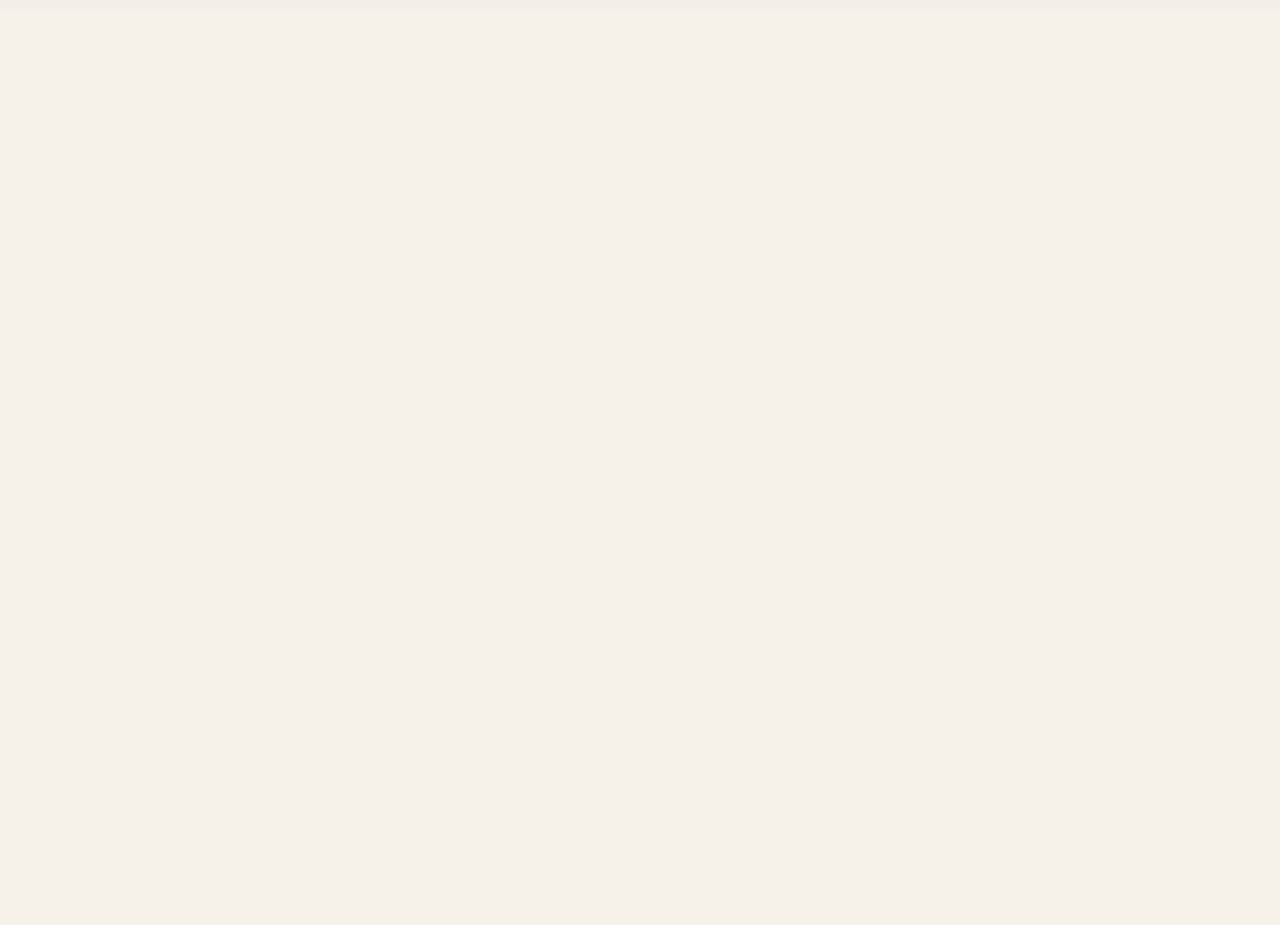
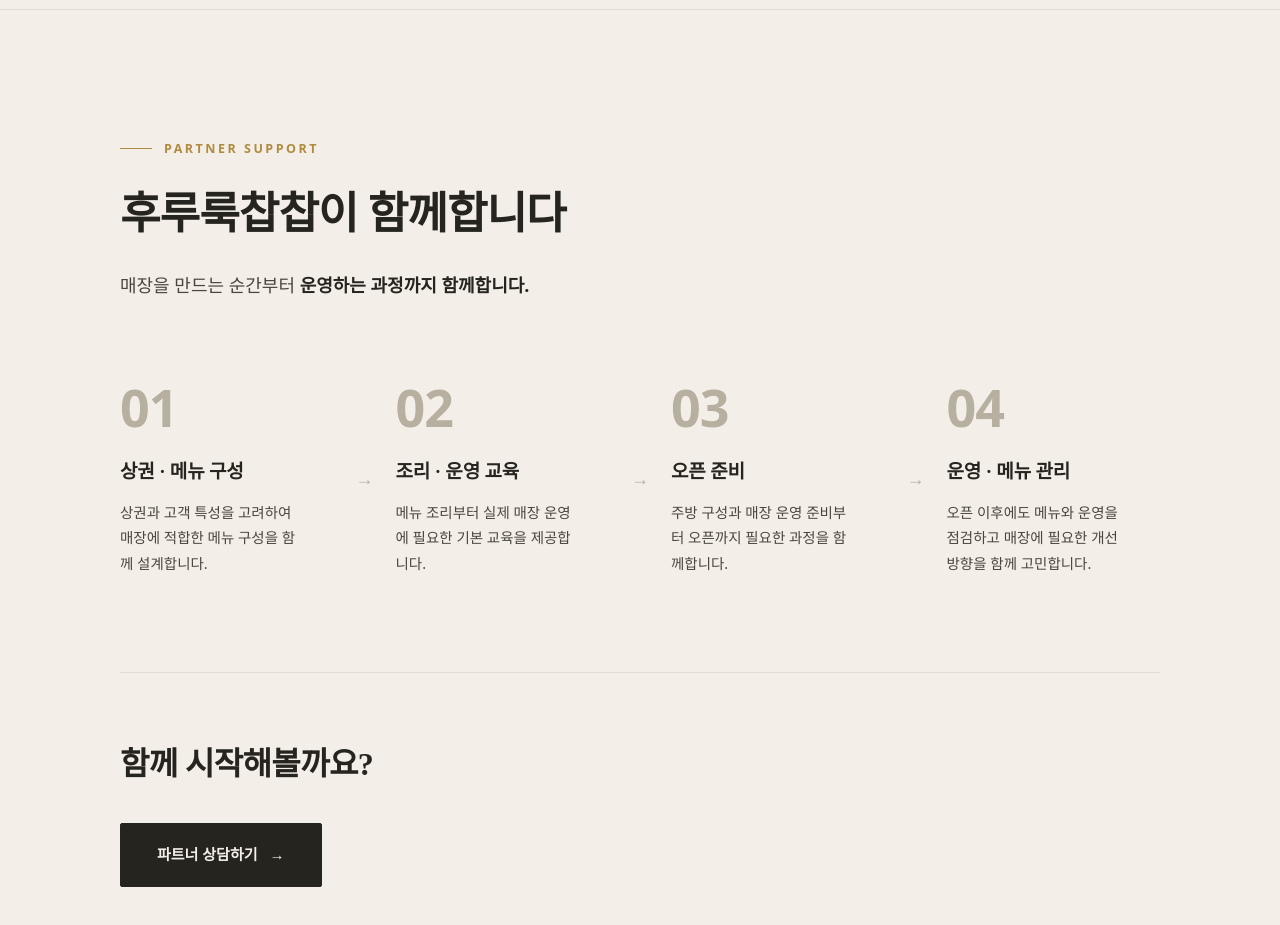
Before and after one commit to goldriver365k/hururuk, a Next.js app: page /franchise in a window 1280 px wide. Shown: the part 2160-3085 px from the top of the page. Before the commit the page ends 2169 px from the top, so only its background shows below. Built offline with nearby package versions, Linux system fonts and the light colour scheme; a web font is replaced by a local one.

Commit message:
Add partner support section to franchise page

```diff
--- a/app/franchise/page.tsx
+++ b/app/franchise/page.tsx
@@ -309,6 +309,60 @@ export default function FranchisePage() {
           }
           .fr-recap-item:last-child{border-right:none;padding-right:0;}
 
+          .fr-support{
+            border-top:1px solid var(--fr-line);
+            padding:120px 0;
+          }
+          .fr-support .head{max-width:720px;margin-bottom:80px;}
+          .fr-support .eyebrow{
+            display:inline-flex;align-items:center;gap:12px;
+            font-size:12.5px;font-weight:600;letter-spacing:0.2em;
+            text-transform:uppercase;color:var(--fr-gold);
+            margin-bottom:28px;
+          }
+          .fr-support .eyebrow::before{content:"";width:32px;height:1px;background:var(--fr-gold);}
+          .fr-support h2{
+            font-size:44px;line-height:1.25;font-weight:700;
+            letter-spacing:-0.02em;margin-bottom:28px;
+          }
+          .fr-support .lead{
+            font-size:18px;line-height:1.75;font-weight:400;
+            color:var(--fr-charcoal-soft);max-width:560px;
+          }
+          .fr-support .lead b{font-weight:600;color:var(--fr-charcoal);}
+          .fr-flow{
+            display:flex;align-items:stretch;margin-bottom:96px;
+          }
+          .fr-flow-item{
+            flex:1;min-width:0;padding-right:32px;
+            display:flex;flex-direction:column;
+          }
+          .fr-flow-num{
+            font-size:52px;font-weight:700;line-height:1;
+            letter-spacing:-0.02em;color:var(--fr-warm-soft);
+            margin-bottom:26px;
+          }
+          .fr-flow-item h3{
+            font-size:19px;font-weight:700;letter-spacing:-0.01em;
+            line-height:1.4;margin-bottom:14px;
+          }
+          .fr-flow-item p{
+            font-size:14.5px;line-height:1.75;font-weight:400;
+            color:var(--fr-charcoal-soft);
+          }
+          .fr-flow-arrow{
+            flex:0 0 auto;align-self:center;
+            font-size:18px;color:var(--fr-warm-soft);
+            padding:0 22px;
+          }
+          .fr-support-cta{
+            border-top:1px solid var(--fr-line);padding-top:64px;
+            display:flex;flex-direction:column;align-items:flex-start;gap:32px;
+          }
+          .fr-support-cta h3{
+            font-size:32px;font-weight:700;letter-spacing:-0.02em;
+          }
+
           @media(max-width:820px){
             .fr-wrap{padding:0 24px;}
             .fr-hero h1{font-size:36px;}
@@ -328,6 +382,15 @@ export default function FranchisePage() {
             .fr-next{width:100%;justify-content:center;}
             .fr-menus{grid-template-columns:1fr;gap:12px;}
             .fr-btnrow .fr-next,.fr-btnrow .fr-back{flex:1;justify-content:center;}
+            .fr-support{padding:80px 0;}
+            .fr-support h2{font-size:30px;}
+            .fr-support .head{margin-bottom:48px;}
+            .fr-flow{flex-direction:column;gap:40px;margin-bottom:64px;}
+            .fr-flow-item{padding-right:0;padding-top:32px;border-top:1px solid var(--fr-line);}
+            .fr-flow-item:first-child{padding-top:0;border-top:none;}
+            .fr-flow-arrow{display:none;}
+            .fr-support-cta{padding-top:48px;}
+            .fr-support-cta h3{font-size:26px;}
           }
         `,
         }}
@@ -402,6 +465,64 @@ export default function FranchisePage() {
       </section>
 
       <RegionSelect />
+
+      <section className="fr-support">
+        <div className="fr-wrap">
+          <div className="head">
+            <span className="eyebrow">Partner Support</span>
+            <h2 className="text-balance">후루룩찹찹이 함께합니다</h2>
+            <p className="lead text-pretty">
+              매장을 만드는 순간부터 <b>운영하는 과정까지 함께합니다.</b>
+            </p>
+          </div>
+
+          <div className="fr-flow">
+            <article className="fr-flow-item">
+              <div className="fr-flow-num">01</div>
+              <h3>상권 · 메뉴 구성</h3>
+              <p className="text-pretty">
+                상권과 고객 특성을 고려하여 매장에 적합한 메뉴 구성을 함께 설계합니다.
+              </p>
+            </article>
+            <span className="fr-flow-arrow" aria-hidden="true">
+              →
+            </span>
+            <article className="fr-flow-item">
+              <div className="fr-flow-num">02</div>
+              <h3>조리 · 운영 교육</h3>
+              <p className="text-pretty">메뉴 조리부터 실제 매장 운영에 필요한 기본 교육을 제공합니다.</p>
+            </article>
+            <span className="fr-flow-arrow" aria-hidden="true">
+              →
+            </span>
+            <article className="fr-flow-item">
+              <div className="fr-flow-num">03</div>
+              <h3>오픈 준비</h3>
+              <p className="text-pretty">주방 구성과 매장 운영 준비부터 오픈까지 필요한 과정을 함께합니다.</p>
+            </article>
+            <span className="fr-flow-arrow" aria-hidden="true">
+              →
+            </span>
+            <article className="fr-flow-item">
+              <div className="fr-flow-num">04</div>
+              <h3>운영 · 메뉴 관리</h3>
+              <p className="text-pretty">
+                오픈 이후에도 메뉴와 운영을 점검하고 매장에 필요한 개선 방향을 함께 고민합니다.
+              </p>
+            </article>
+          </div>
+
+          <div className="fr-support-cta">
+            <h3 className="text-balance">함께 시작해볼까요?</h3>
+            <a href="#consult" className="fr-cta">
+              파트너 상담하기
+              <span className="arrow" aria-hidden="true">
+                →
+              </span>
+            </a>
+          </div>
+        </div>
+      </section>
     </div>
   )
 }
```
